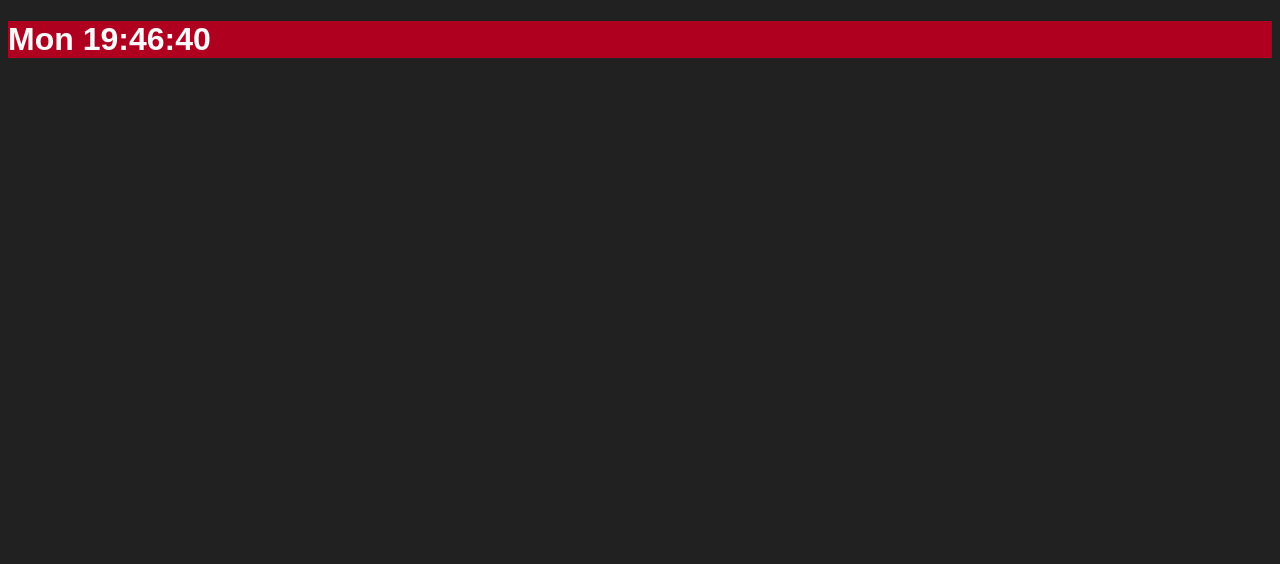
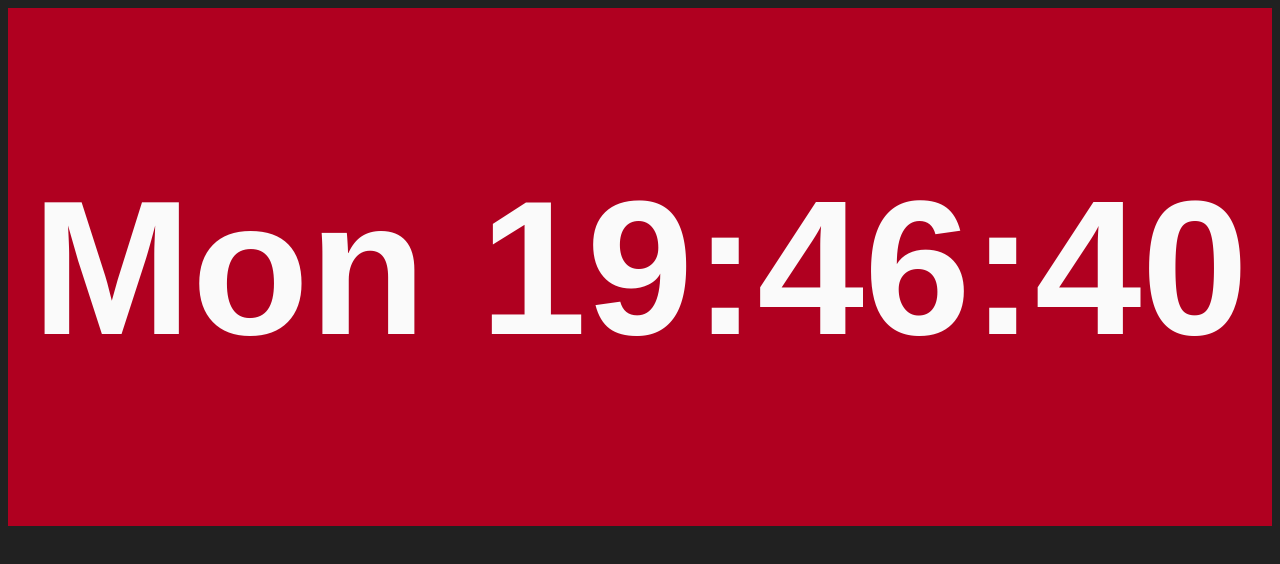
Before and after one commit to ZamCybermage/Relearn-JavaScript-2019, a website: page digital-clock-project/index.html in a window 1280 px wide. Drawn offline with Linux system fonts and the light colour scheme.

Commit message:
Final commit

```diff
--- a/digital-clock-project/js/main.js
+++ b/digital-clock-project/js/main.js
@@ -43,6 +43,9 @@ function digitalClock(){
    //change font of display to san-serif
    document.getElementById("clock").style.fontFamily = "sans-serif";
 
+   //change font size
+   document.getElementById("clock").style.fontSize = "12em";
+
 
 }
 
--- a/digital-clock-project/sass/style.scss
+++ b/digital-clock-project/sass/style.scss
@@ -7,7 +7,8 @@ $fontColor: #fafafa;
   height: 100%;
   width: auto;
   background-color: $bodyMagenta;
-  margin: 0 auto;
+  text-align: center;
+  padding: 20px;
 }
 
 
```
Also changed, not shown: digital-clock-project/css/style.css.
